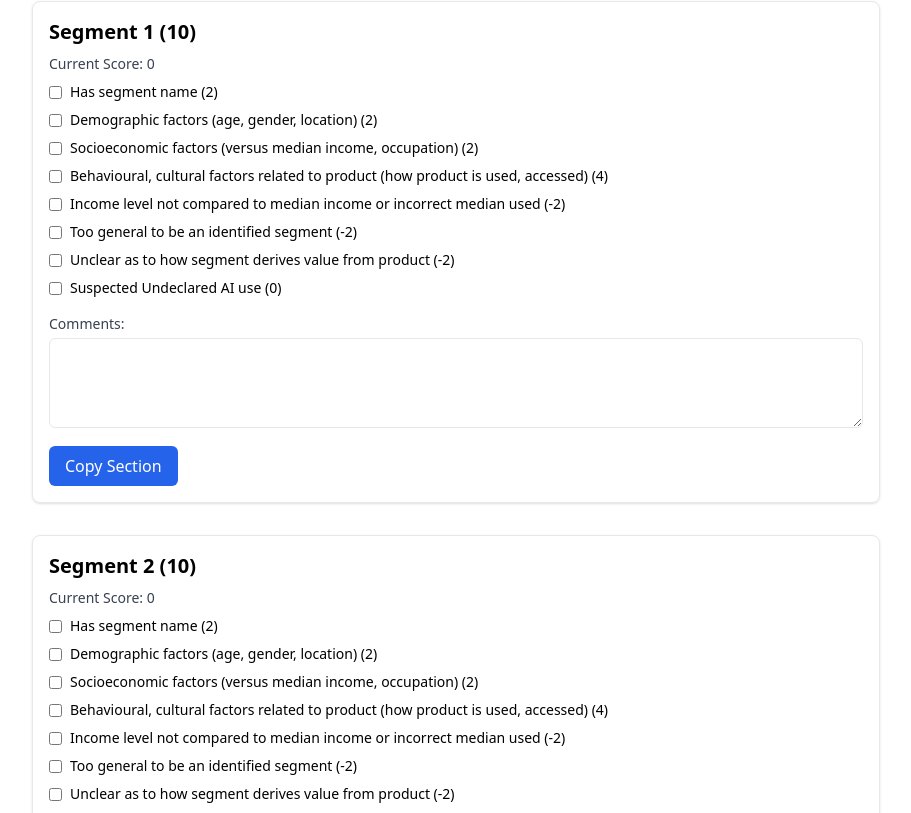
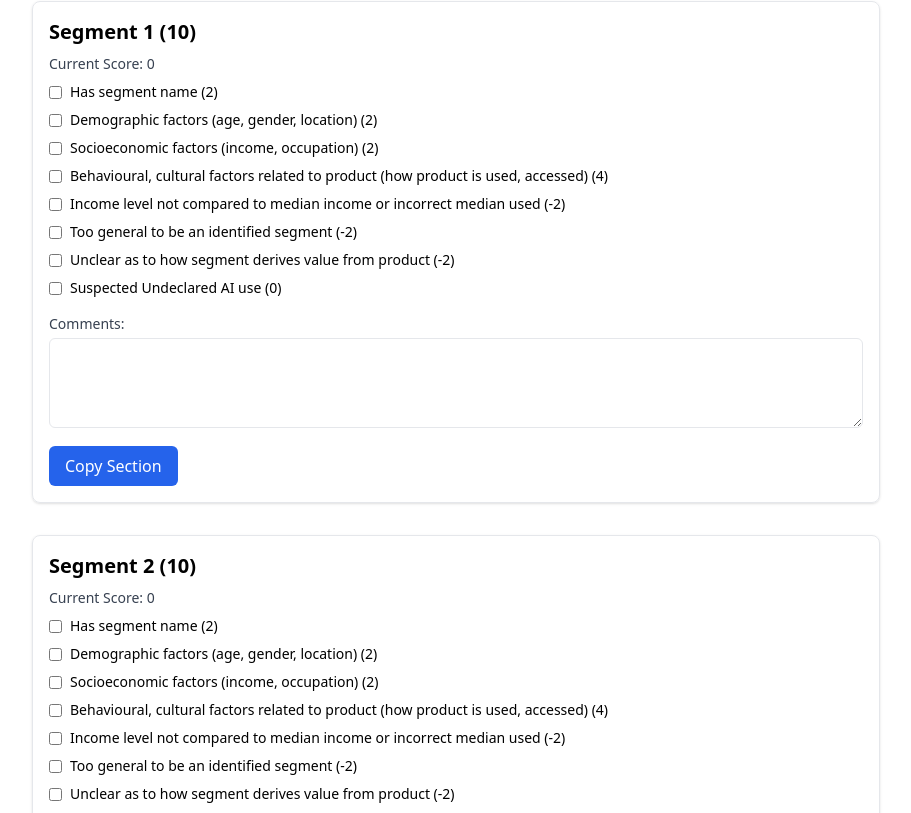
Before and after one commit to zemble/grading-checklist, a Next.js app: page / in a window 1280 px wide. Shown: the part 1267-2080 px from the top of the page, without its empty margins (184-1095 px from the left). Built offline with nearby package versions, Linux system fonts and the light colour scheme.

Commit message:
update segment grades

```diff
--- a/app/components/GradingForm.js
+++ b/app/components/GradingForm.js
@@ -53,7 +53,7 @@ export default function GradingForm() {
       items: [
         { id: 's1_1', label: 'Has segment name', score: 2, checked: false },
         { id: 's1_2', label: 'Demographic factors (age, gender, location)', score: 2, checked: false },
-        { id: 's1_4', label: 'Socioeconomic factors (versus median income, occupation)', score: 2, checked: false },
+        { id: 's1_4', label: 'Socioeconomic factors (income, occupation)', score: 2, checked: false },
         { id: 's1_5', label: 'Behavioural, cultural factors related to product (how product is used, accessed)', score: 4, checked: false },
         { id: 's1_6', label: 'Income level not compared to median income or incorrect median used', score: -2, checked: false },
         { id: 's1_7', label: 'Too general to be an identified segment', score: -2, checked: false },
@@ -66,7 +66,7 @@ export default function GradingForm() {
       items: [
         { id: 's2_1', label: 'Has segment name', score: 2, checked: false },
         { id: 's2_2', label: 'Demographic factors (age, gender, location)', score: 2, checked: false },
-        { id: 's2_4', label: 'Socioeconomic factors (versus median income, occupation)', score: 2, checked: false },
+        { id: 's2_4', label: 'Socioeconomic factors (income, occupation)', score: 2, checked: false },
         { id: 's2_5', label: 'Behavioural, cultural factors related to product (how product is used, accessed)', score: 4, checked: false },
         { id: 's2_6', label: 'Income level not compared to median income or incorrect median used', score: -2, checked: false },
         { id: 's2_7', label: 'Too general to be an identified segment', score: -2, checked: false },
@@ -81,7 +81,7 @@ export default function GradingForm() {
         { id: 'id1', label: 'Has segment name (matches previous)', score: 1, checked: false },
         { id: 'id2', label: 'Demographic factors (as previous)', score: 1, checked: false },
         { id: 'id4', label: 'Socioeconomic factors (as previous)', score: 1, checked: false },
-        { id: 'id5', label: 'Behavioural, cultural factors (as previous))', score: 2, checked: false },
+        { id: 'id5', label: 'Behavioural, cultural factors (as previous)', score: 2, checked: false },
         { id: 'id6', label: 'Income level not compared to median income', score: -2, checked: false },
         { id: 'id7', label: 'Too general to be an identified segment', score: -1, checked: false },
         { id: 'id8', label: 'Unclear as to how segment derives value from product', score: -1, checked: false },
```
